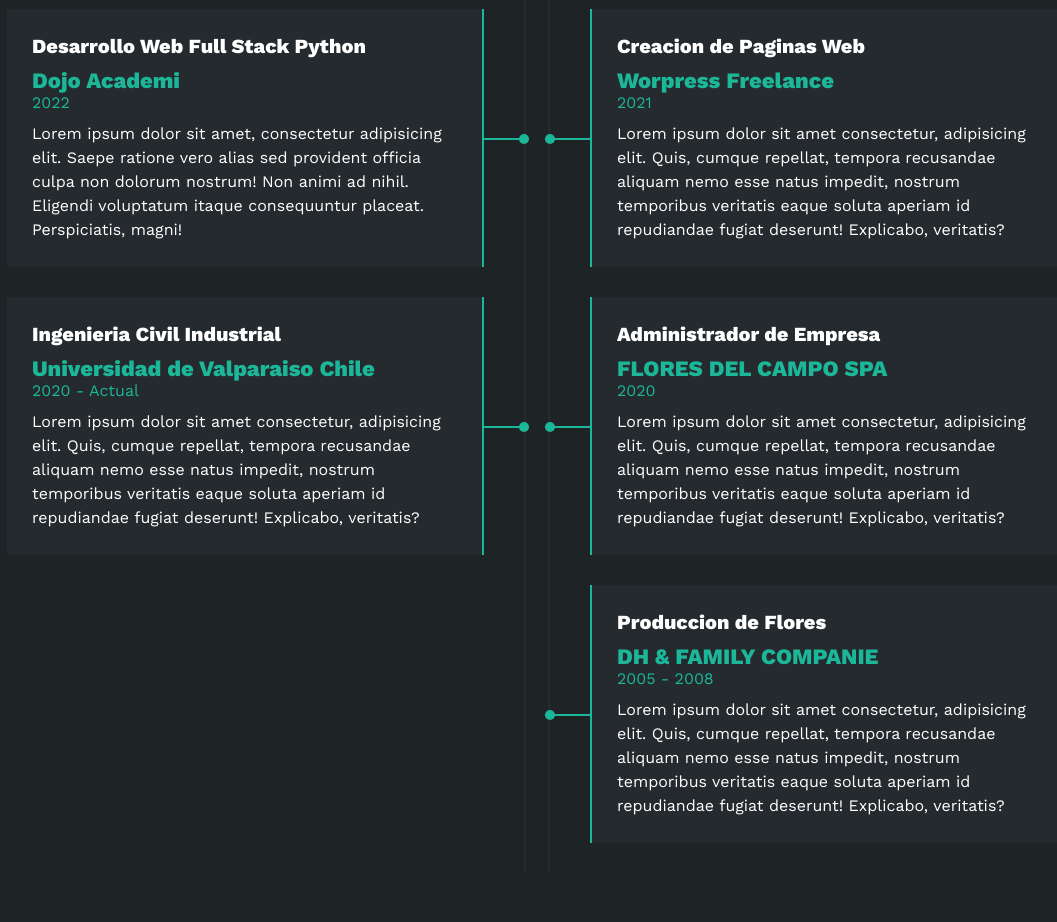
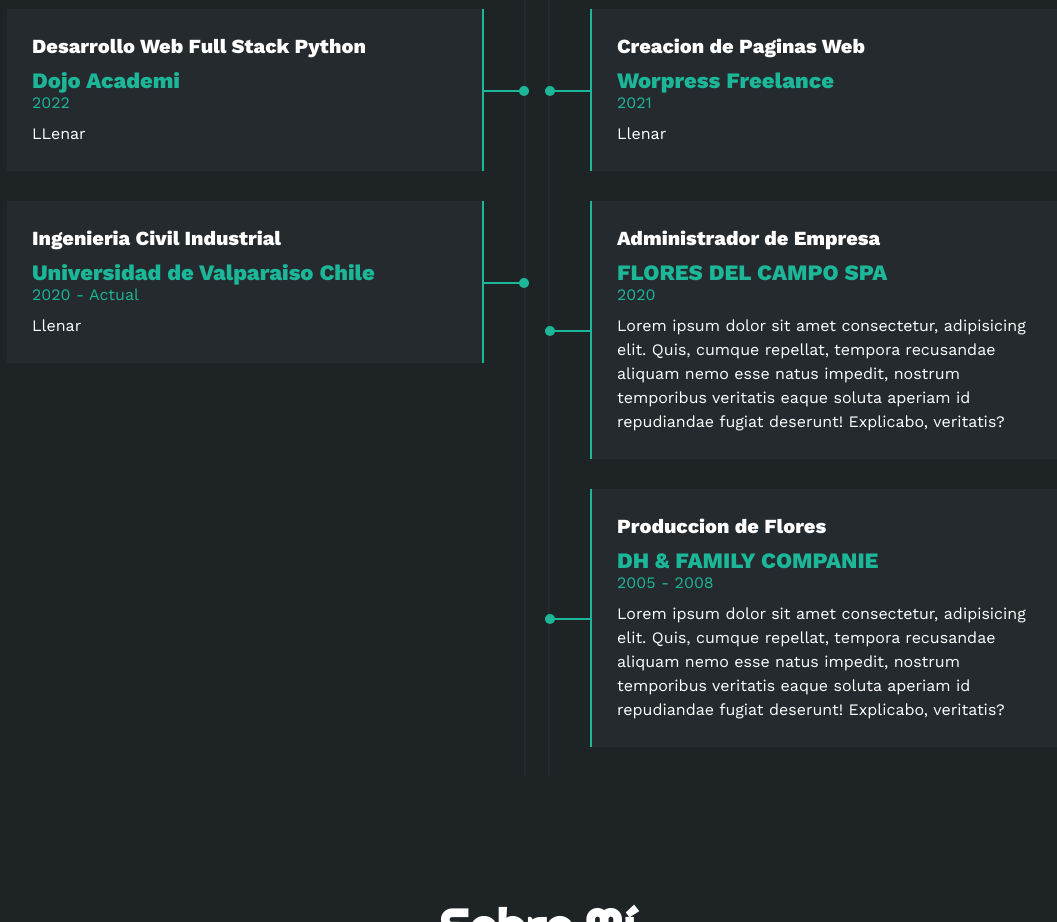
Before and after one commit to danihrivera/Portfolio-, a plain HTML site: page index.html in a window 1280 px wide. Shown: the part 1000-1922 px from the top of the page, without its empty margins (103-1160 px from the left). Drawn offline with nearby package versions, Linux system fonts and the light colour scheme.

Commit message:
edicion curriculum vitae

```diff
--- a/index.html
+++ b/index.html
@@ -64,7 +64,7 @@
                         <h4>Desarrollo Web Full Stack Python</h4>
                         <span class="casa">Dojo Academi</span>
                         <span class="fecha">2022</span>
-                        <p>Lorem ipsum dolor sit amet, consectetur adipisicing elit. Saepe ratione vero alias sed provident officia culpa non dolorum nostrum! Non animi ad nihil. Eligendi voluptatum itaque consequuntur placeat. Perspiciatis, magni!</p>
+                        <p> LLenar </p>
                         <div class="conectori">
                             <div class="circuloi"></div>
                         </div>
@@ -73,7 +73,7 @@
                         <h4>Ingenieria Civil Industrial</h4>
                         <span class="casa">Universidad de Valparaiso Chile</span>
                         <span class="fecha">2020 - Actual</span>
-                        <p>Lorem ipsum dolor sit amet consectetur, adipisicing elit. Quis, cumque repellat, tempora recusandae aliquam nemo esse natus impedit, nostrum temporibus veritatis eaque soluta aperiam id repudiandae fugiat deserunt! Explicabo, veritatis?</p>
+                        <p>Llenar</p>
                         <div class="conectori">
                             <div class="circuloi"></div>
                         </div>
@@ -86,7 +86,7 @@
                         <h4>Creacion de Paginas Web</h4>
                         <span class="casa">Worpress Freelance</span>
                         <span class="fecha">2021</span>
-                        <p>Lorem ipsum dolor sit amet consectetur, adipisicing elit. Quis, cumque repellat, tempora recusandae aliquam nemo esse natus impedit, nostrum temporibus veritatis eaque soluta aperiam id repudiandae fugiat deserunt! Explicabo, veritatis?</p>
+                        <p>Llenar</p>
                         <div class="conectord">
                             <div class="circulod"></div>
                         </div>
```
